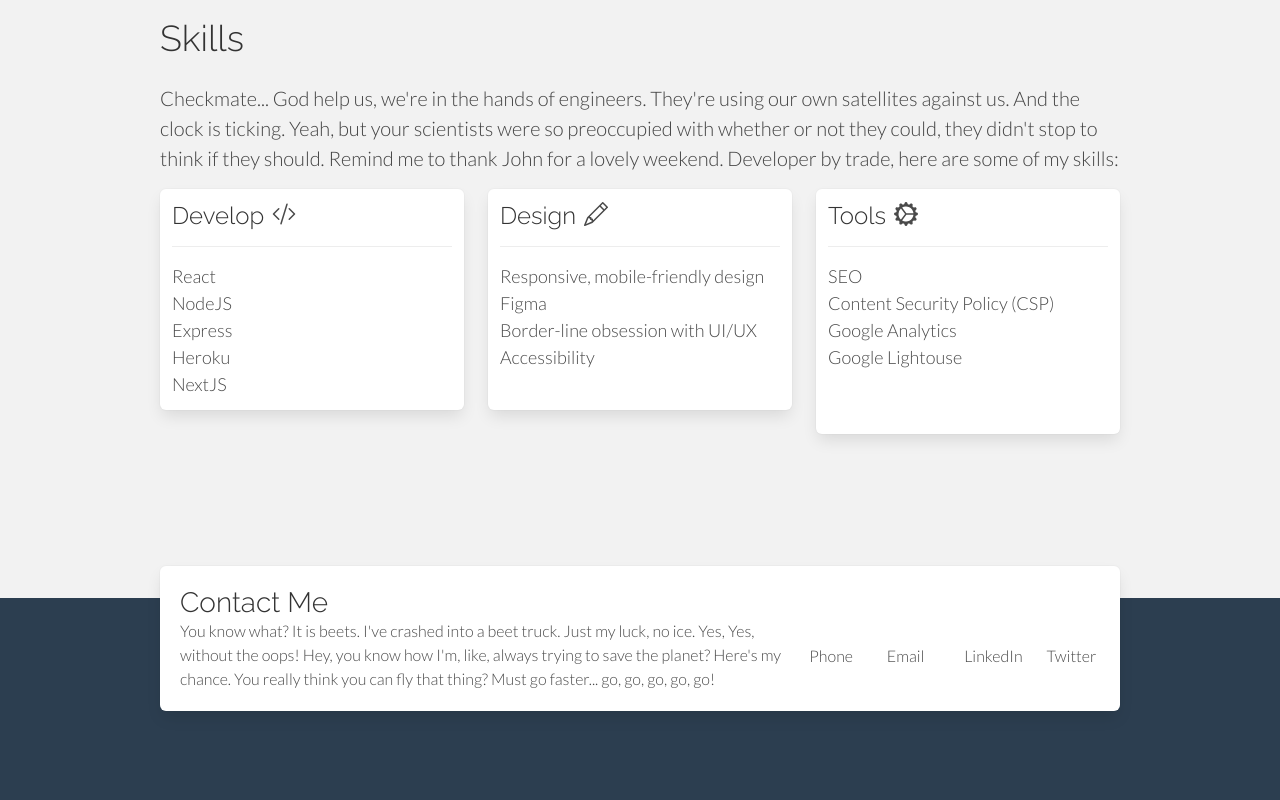
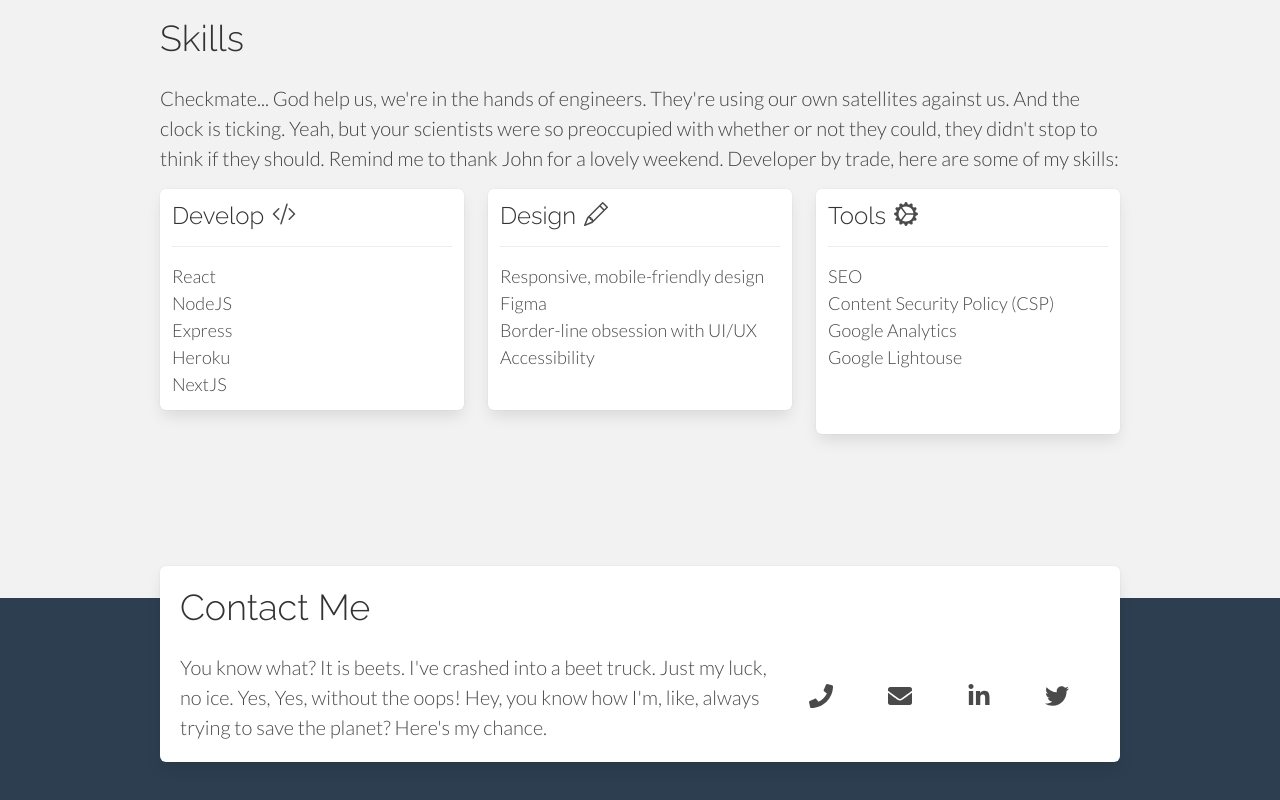
Before and after one commit to cbonaco1/personal_page, a Next.js app: page / in a window 1280 px wide. Shown: the part 3634-4434 px from the top of the page. Built offline with nearby package versions, Linux system fonts and the light colour scheme.

Commit message:
add icons to contact

```diff
--- a/src/sections/Contact.jsx
+++ b/src/sections/Contact.jsx
@@ -1,29 +1,47 @@
 import React from "react";
+import { FaEnvelope, FaPhone, FaLinkedinIn, FaTwitter } from "react-icons/fa";
 import Section from "./Section";
 
 import styles from "styles/Contact.module.scss";
+
+const copyEmailToClipboard = () => {
+  navigator.clipboard.writeText('christian.bonacore@gmail.com')
+    .then(() => alert('copied email to clipboard!'))
+}
 
 const Contact = () => {
   return (
     <div className={`${styles['contact-section-wrapper']}`}>
       <Section containerClassName={`${styles['contact-section']} box`}>
-        <h4>Contact Me</h4>
+        <h2>Contact Me</h2>
         <div className="columns is-vcentered">
           <div className="column">
-            <p>
+            <p className="is-size-5">
               You know what? It is beets. I've crashed into a beet truck.
               Just my luck, no ice. Yes, Yes, without the oops!
               Hey, you know how I'm, like, always trying to save the planet? Here's my chance.
-              You really think you can fly that thing?
-              Must go faster... go, go, go, go, go!
             </p>
           </div>
           <div className="column is-one-third-desktop">
             <ul className="columns is-mobile is-vcentered">
-              <li className="column">Phone</li>
-              <li className="column">Email</li>
-              <li className="column">LinkedIn</li>
-              <li className="column">Twitter</li>
+              <li className={`column`}>
+                <a href="tel:6314334415" title="631-433-4415">
+                  <FaPhone />
+                </a>
+              </li>
+              <li className="column is-clickable" tabIndex="0" onClick={copyEmailToClipboard}>
+                <FaEnvelope />
+              </li>
+              <li className="column">
+                <a href="https://www.linkedin.com/in/christianbonacore" title="LinkedIn" target="_blank">
+                  <FaLinkedinIn />
+                </a>
+              </li>
+              <li className="column">
+                <a href="https://twitter.com/CBonacore" title="Twitter" target="_blank">
+                  <FaTwitter />
+                </a>
+              </li>
             </ul>
           </div>
         </div>
--- a/src/styles/globals.scss
+++ b/src/styles/globals.scss
@@ -8,6 +8,7 @@
 @import "bulma/sass/elements/box.sass";
 @import "bulma/sass/helpers/typography.sass";
 @import "bulma/sass/grid/columns.sass";
+@import "bulma/sass/helpers/other.sass";
 
 html,
 body {
```
